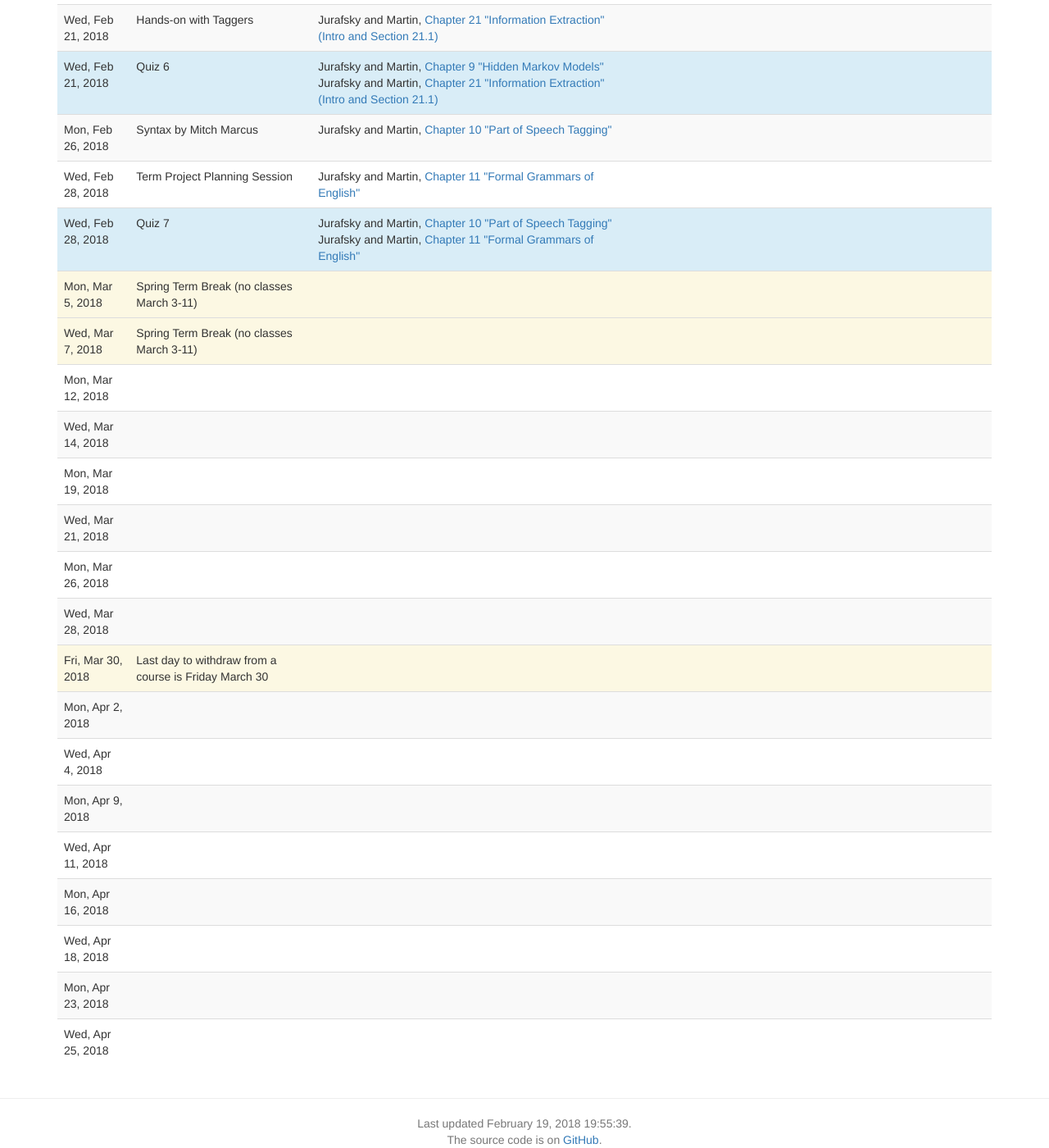
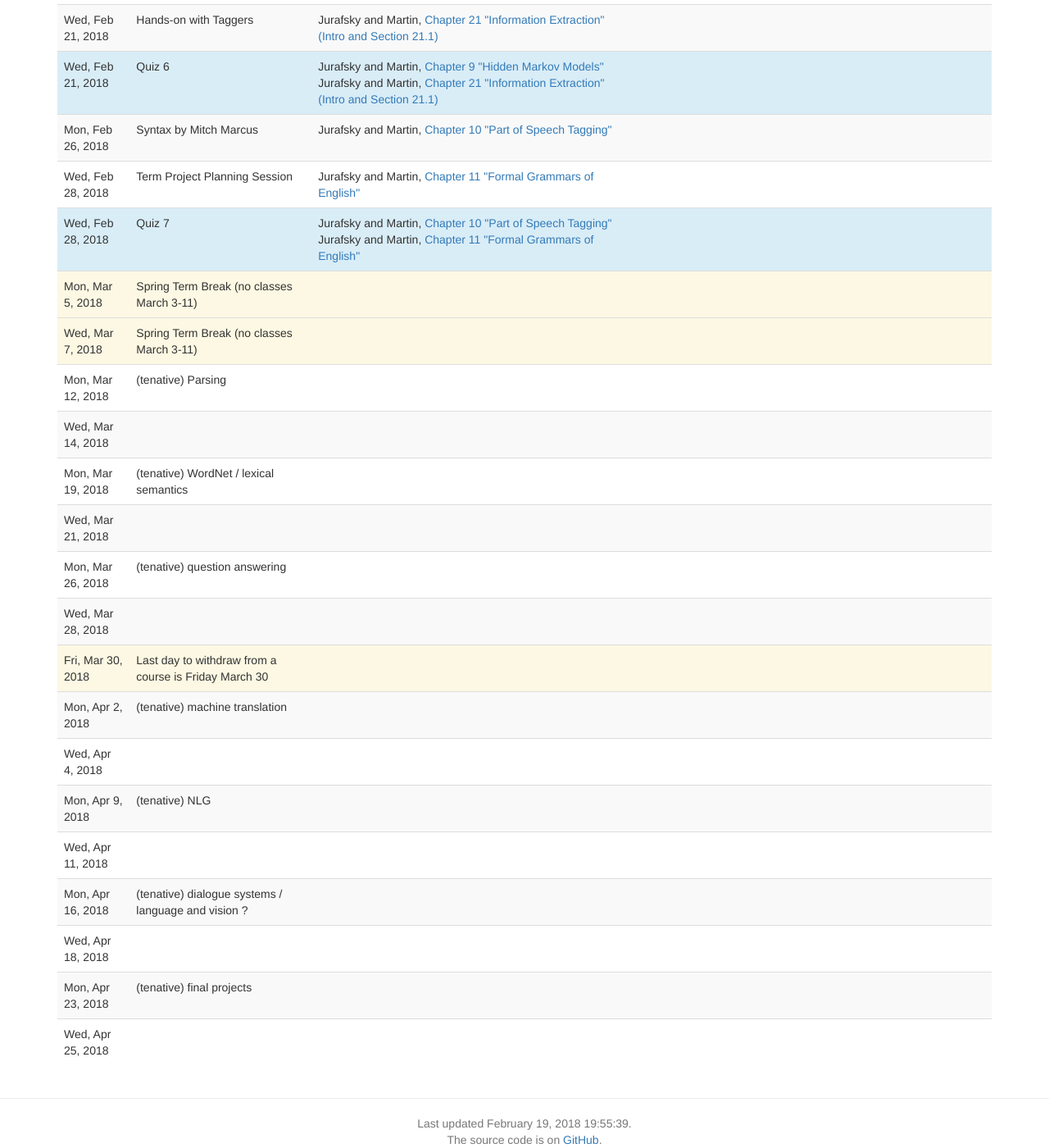
Before and after one commit to computational-linguistics-class/computational-linguistics-class.github.io, a Jekyll site: the page built from lectures.md, in a window 1280 px wide and 1400 px high, scrolled down 1519 px. Shown: the whole window at 82% size. Built offline with Jekyll 4.4.1, drawn with Linux system fonts in a browser that asks for light colours; nearby versions of some CDN libraries; a script that is not in the unit is left out; some of the changed text lies outside the part shown.

Commit message:
HMM lecture slides from Nitish

```diff
--- a/_data/lectures.yaml
+++ b/_data/lectures.yaml
@@ -219,7 +219,7 @@
   type: no_lecture
 -
   date: 2018-02-19
-  slides:
+  slides: slides/06-HMM-lecture.pdf
   title: Hidden Markov Models
   speaker: Nitish Gupta
   readings:
@@ -292,7 +292,7 @@
 -
   date: 2018-03-12
   slides:
-  title:
+  title: (tenative) Parsing
   readings:
 -
   date: 2018-03-14
@@ -302,7 +302,7 @@
 -
   date: 2018-03-19
   slides:
-  title:
+  title: (tenative) WordNet / lexical semantics
   readings:
 -
   date: 2018-03-21
@@ -312,7 +312,7 @@
 -
   date: 2018-03-26
   slides:
-  title:
+  title:  (tenative) question answering
   readings:
 -
   date: 2018-03-28
@@ -326,7 +326,7 @@
 -
   date: 2018-04-02
   slides:
-  title:
+  title: (tenative) machine translation
   readings:
 -
   date: 2018-04-04
@@ -336,7 +336,7 @@
 -
   date: 2018-04-09
   slides:
-  title:
+  title:  (tenative) NLG
   readings:
 -
   date: 2018-04-11
@@ -346,7 +346,7 @@
 -
   date: 2018-04-16
   slides:
-  title:
+  title: (tenative) dialogue systems / language and vision ?
   readings:
 -
   date: 2018-04-18
@@ -356,7 +356,7 @@
 -
   date: 2018-04-23
   slides:
-  title:
+  title: (tenative) final projects
   readings:
 -
   date: 2018-04-25
```
Also changed, not shown: 2 other files.
